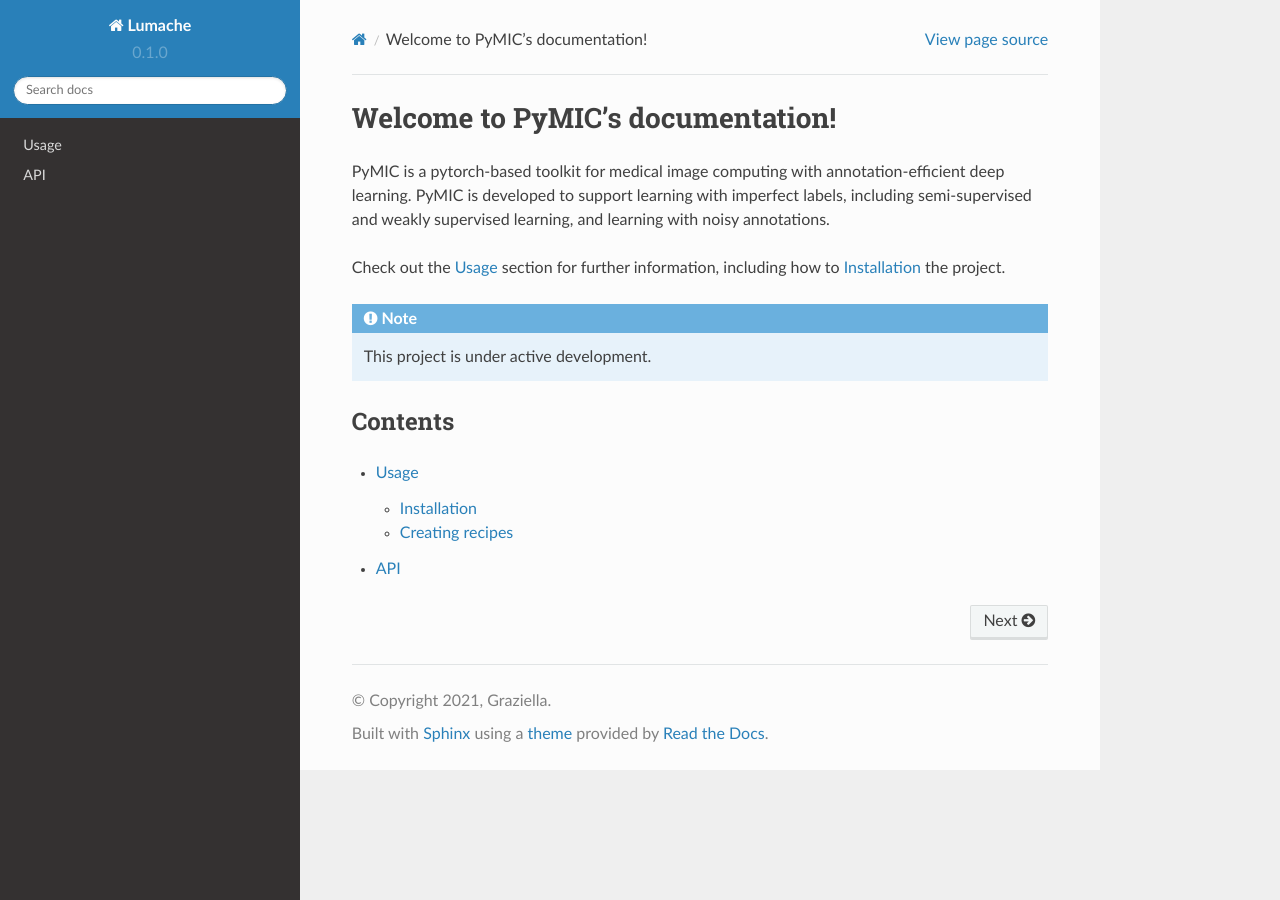
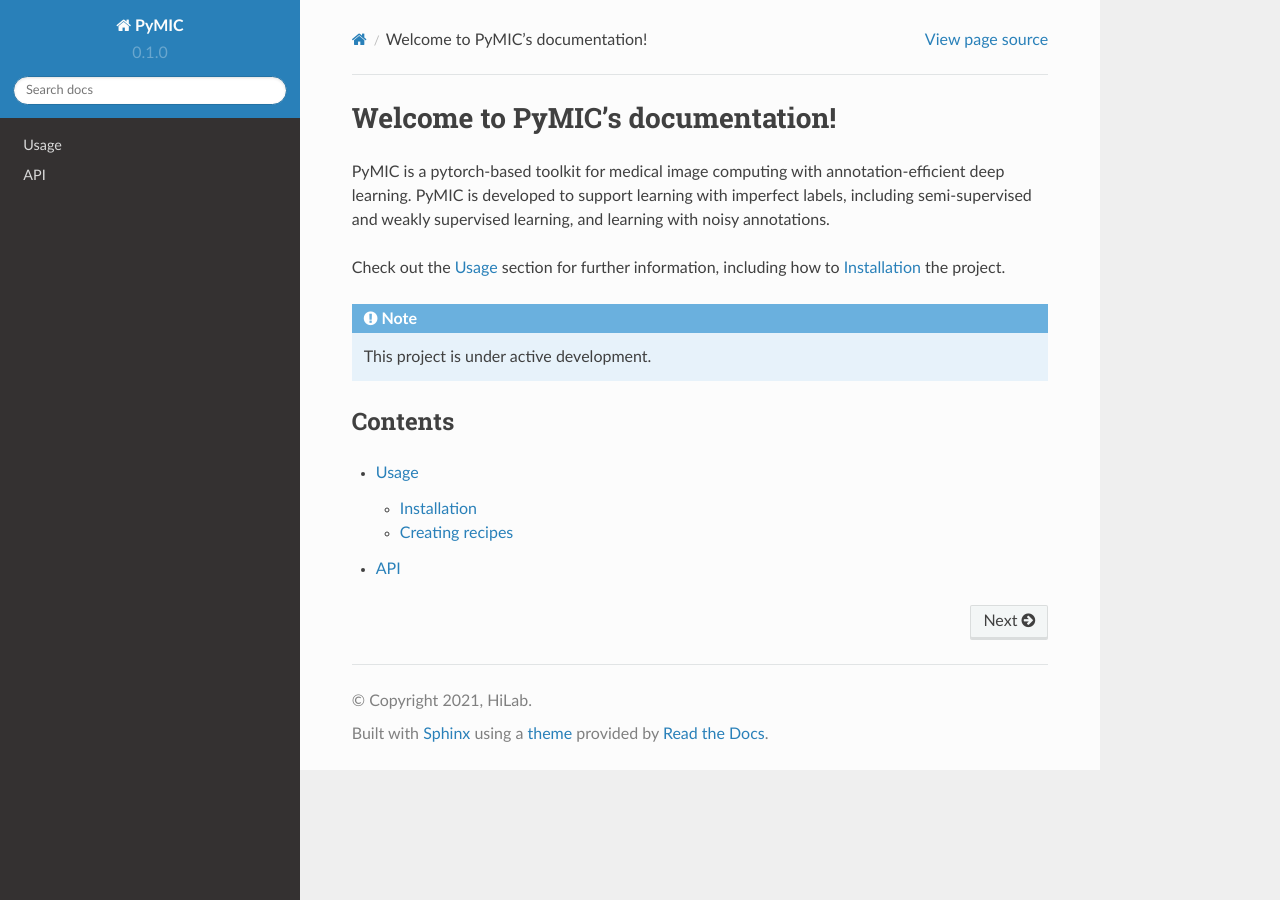
Before and after one commit to taigw/PyMIC_doc, a Sphinx documentation site: the page built from docs/source/index.rst, in a window 1280 px wide. Built offline with Sphinx 7.4.7 and the Read the Docs theme 2.0.0, drawn with Linux system fonts in a browser that asks for light colours.

Commit message:
Update conf.py

```diff
--- a/docs/source/conf.py
+++ b/docs/source/conf.py
@@ -2,9 +2,9 @@
 
 # -- Project information
 
-project = 'Lumache'
-copyright = '2021, Graziella'
-author = 'Graziella'
+project = 'PyMIC'
+copyright = '2021, HiLab'
+author = 'HiLab'
 
 release = '0.1'
 version = '0.1.0'
```
